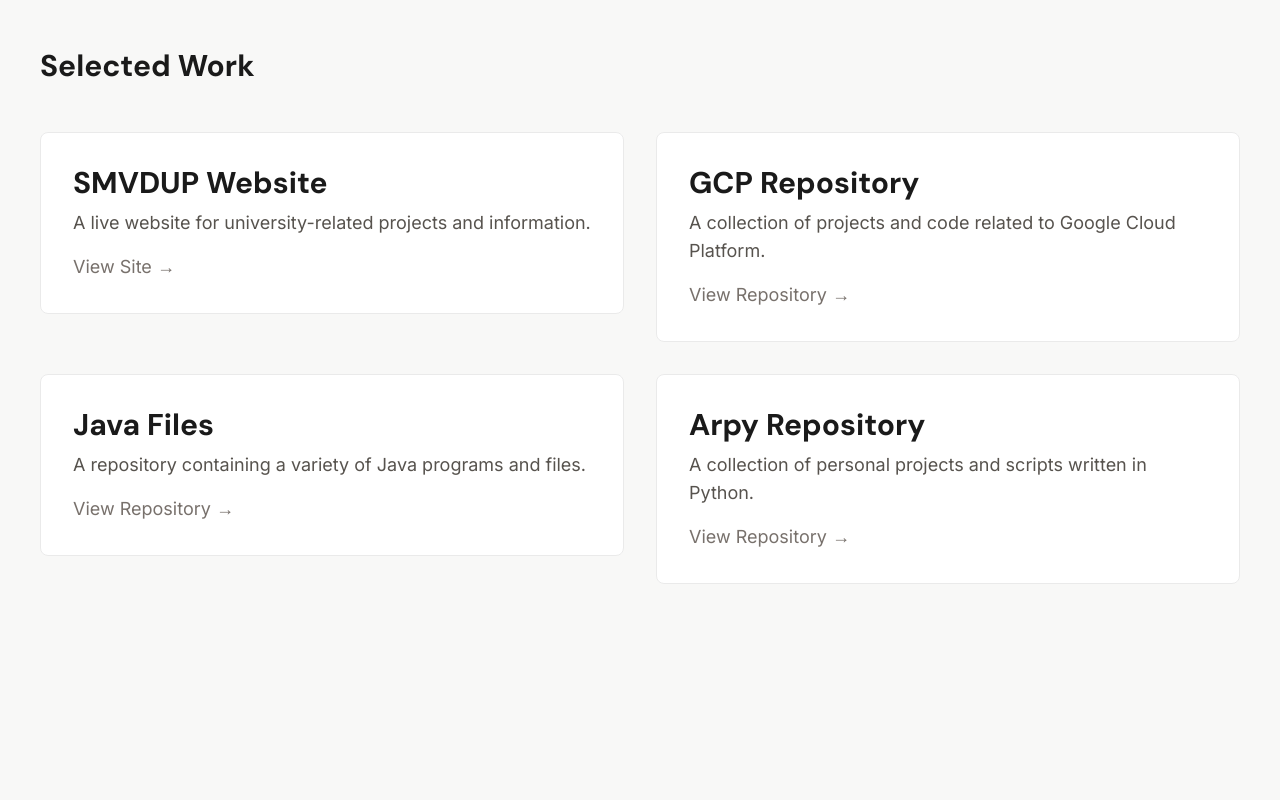
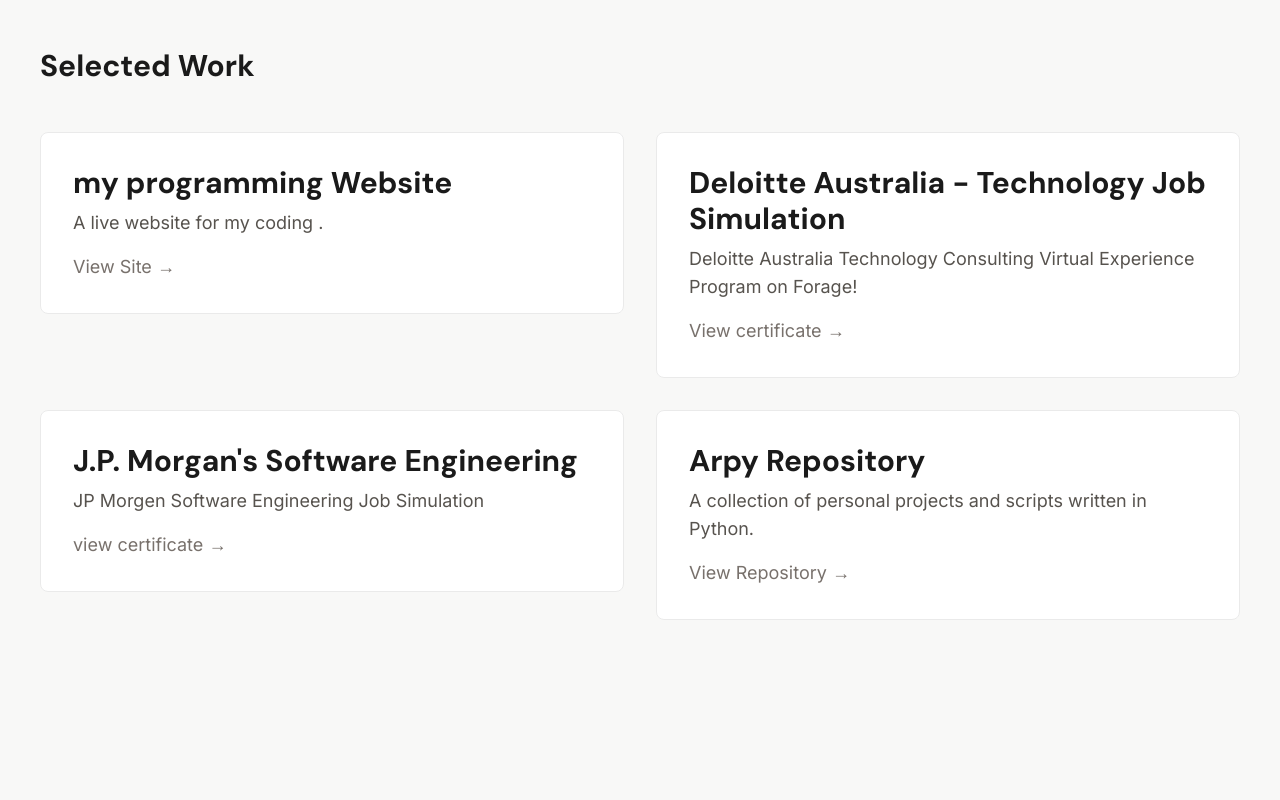
Before and after one commit to rajarpit812/itsme, a plain HTML site: page index.html in a window 1280 px wide. Shown: the part 880-1680 px from the top of the page. Drawn offline with nearby package versions, Linux system fonts and the light colour scheme.

Commit message:
Update index.html

```diff
--- a/index.html
+++ b/index.html
@@ -84,8 +84,8 @@
                 <!-- Project 1 -->
                 <div class="project-item" style="animation-delay: 100ms;">
                     <a href="https://rajarpit812.github.io/SMVDUP/" target="_blank" class="block project-card p-8 rounded-lg">
-                        <h3 class="text-2xl md:text-3xl font-bold mb-2">SMVDUP Website</h3>
-                        <p class="text-lg text-stone-600 mb-4">A live website for university-related projects and information.</p>
+                        <h3 class="text-2xl md:text-3xl font-bold mb-2">my programming Website</h3>
+                        <p class="text-lg text-stone-600 mb-4">A live website for my coding .</p>
                         <div class="text-lg text-stone-500 group-hover:text-black transition-colors duration-300">
                             View Site &rarr;
                         </div>
@@ -93,21 +93,21 @@
                 </div>
                 <!-- Project 2 -->
                 <div class="project-item" style="animation-delay: 200ms;">
-                    <a href="https://github.com/rajarpit812/GCP" target="_blank" class="block project-card p-8 rounded-lg">
-                        <h3 class="text-2xl md:text-3xl font-bold mb-2">GCP Repository</h3>
-                        <p class="text-lg text-stone-600 mb-4">A collection of projects and code related to Google Cloud Platform.</p>
+                    <a href="https://forage-uploads-prod.s3.amazonaws.com/completion-certificates/9PBTqmSxAf6zZTseP/udmxiyHeqYQLkTPvf_9PBTqmSxAf6zZTseP_9KSR3d7PDNpmuR7mA_1749544928917_completion_certificate.pdf" target="_blank" class="block project-card p-8 rounded-lg">
+                        <h3 class="text-2xl md:text-3xl font-bold mb-2">Deloitte Australia - Technology Job Simulation</h3>
+                        <p class="text-lg text-stone-600 mb-4">Deloitte Australia Technology Consulting Virtual Experience Program on Forage!</p>
                         <div class="text-lg text-stone-500 group-hover:text-black transition-colors duration-300">
-                            View Repository &rarr;
+                            View certificate &rarr;
                         </div>
                     </a>
                 </div>
                 <!-- Project 3 -->
                 <div class="project-item" style="animation-delay: 300ms;">
-                    <a href="https://github.com/rajarpit812/javafiles" target="_blank" class="block project-card p-8 rounded-lg">
-                        <h3 class="text-2xl md:text-3xl font-bold mb-2">Java Files</h3>
-                        <p class="text-lg text-stone-600 mb-4">A repository containing a variety of Java programs and files.</p>
+                    <a href="https://forage-uploads-prod.s3.amazonaws.com/completion-certificates/Sj7temL583QAYpHXD/E6McHJDKsQYh79moz_Sj7temL583QAYpHXD_9KSR3d7PDNpmuR7mA_1750062364431_completion_certificate.pdf" target="_blank" class="block project-card p-8 rounded-lg">
+                        <h3 class="text-2xl md:text-3xl font-bold mb-2">J.P. Morgan's Software Engineering</h3>
+                        <p class="text-lg text-stone-600 mb-4">JP Morgen Software Engineering Job Simulation</p>
                         <div class="text-lg text-stone-500 group-hover:text-black transition-colors duration-300">
-                            View Repository &rarr;
+                            view certificate &rarr;
                         </div>
                     </a>
                 </div>
```
